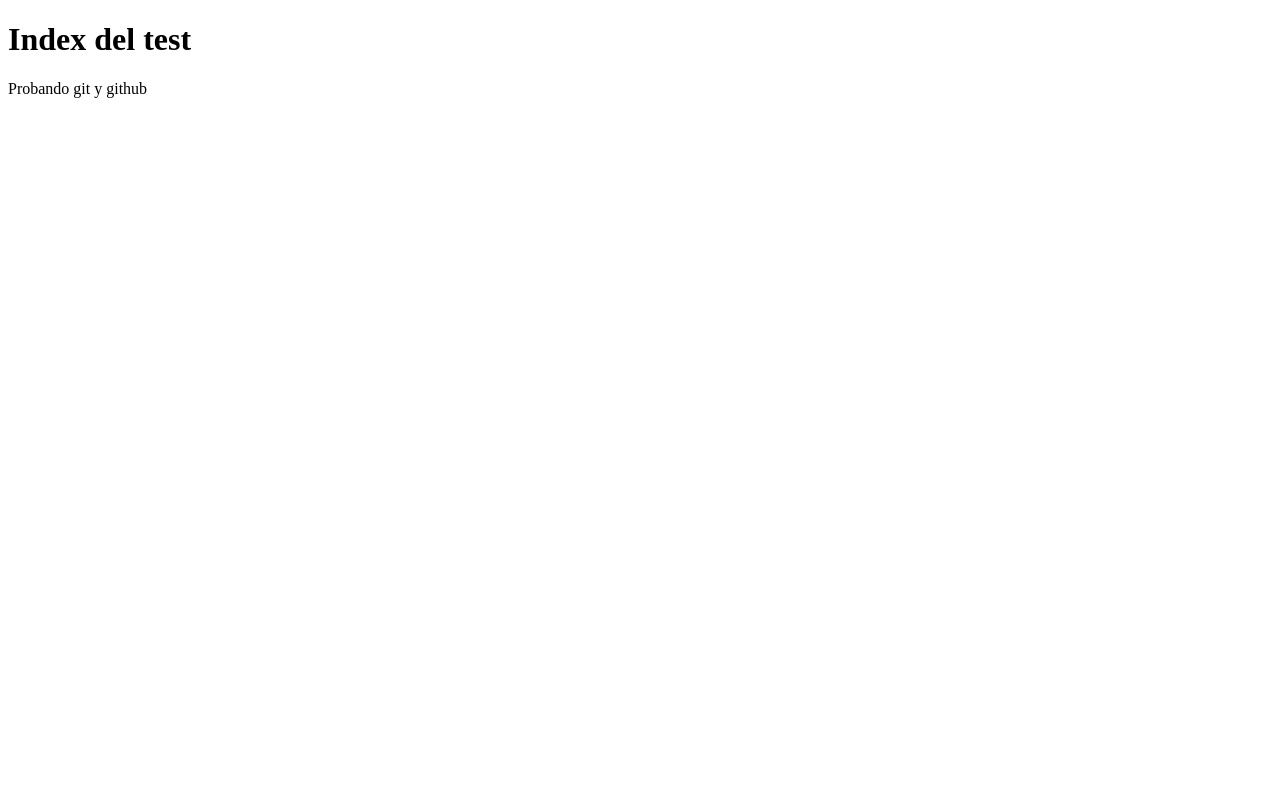
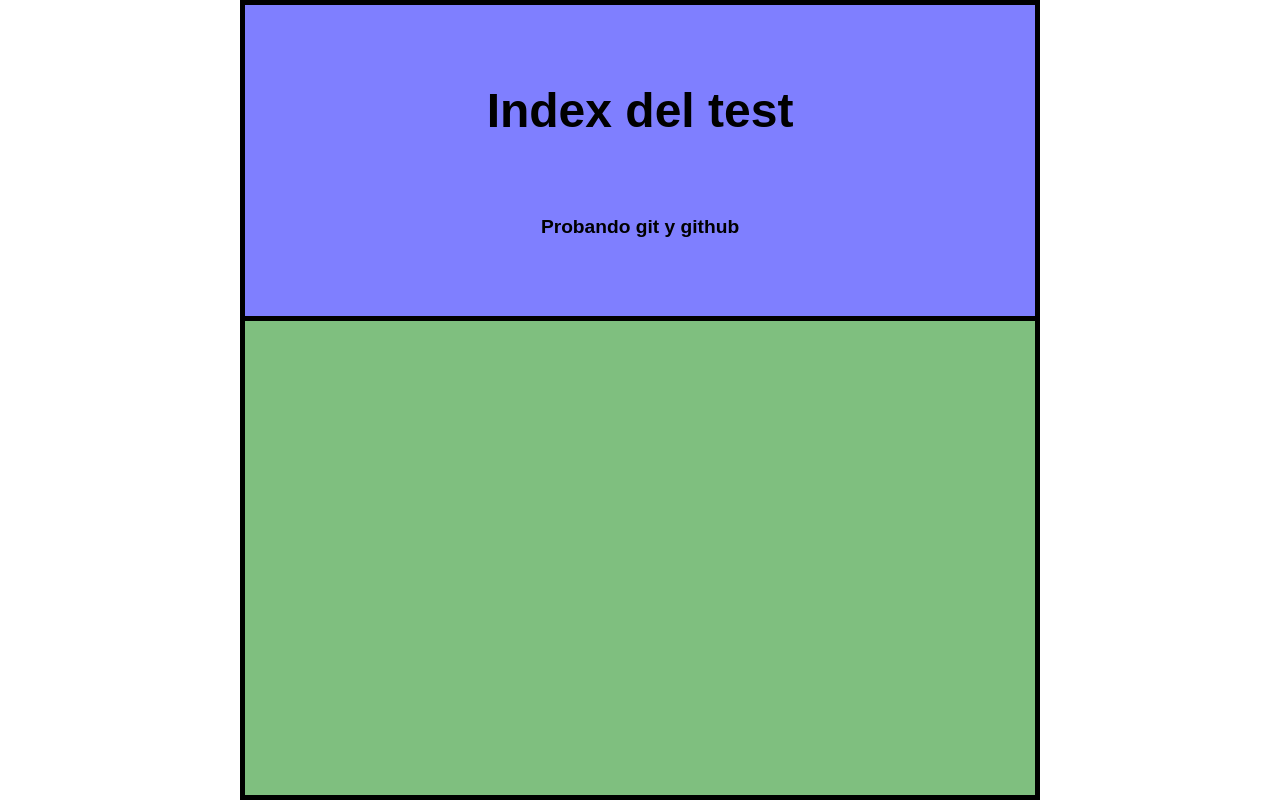
Before and after one commit to claudioaltamiranda/practicaGitAltamiranda, a plain HTML site: page index.html in a window 1280 px wide. Drawn offline with Linux system fonts and the light colour scheme.

Commit message:
2do c. css en el header

```diff
--- /dev/null
+++ b/css/styles.css
@@ -0,0 +1,45 @@
+/* RESET */
+* {
+  padding: 0;
+  margin: 0;
+  box-sizing: border-box;
+  text-decoration: none;
+  list-style-type: none;
+  font-family: Arial, Helvetica, sans-serif;
+}
+
+body {
+  width: 800px;
+  height: 100vh;
+  margin: 0 auto;
+  border: 5px solid black;
+}
+
+header {
+  background-color: rgba(0, 0, 255, 0.5);
+  float: left;
+  width: 100%;
+  height: 40%;
+  border-bottom: 5px solid black;
+
+  display: flex;
+  flex-direction: column;
+  justify-content: space-evenly;
+  align-items: center;
+}
+
+header h1 {
+  font-size: 3rem;
+  font-weight: bold;
+}
+
+header p {
+  font-size: 1.2rem;
+  font-weight: bold;
+}
+main {
+  background-color: rgba(0, 128, 0, 0.5);
+  float: left;
+  width: 100%;
+  height: 60%;
+}
--- a/index.html
+++ b/index.html
@@ -5,9 +5,14 @@
     <meta http-equiv="X-UA-Compatible" content="IE=edge" />
     <meta name="viewport" content="width=device-width, initial-scale=1.0" />
     <title>Test</title>
+    <!-- CSS -->
+    <link rel="stylesheet" href="css/styles.css" />
   </head>
   <body>
-    <h1>Index del test</h1>
-    <p>Probando git y github</p>
+    <header>
+      <h1>Index del test</h1>
+      <p>Probando git y github</p>
+    </header>
+    <main></main>
   </body>
 </html>
```
